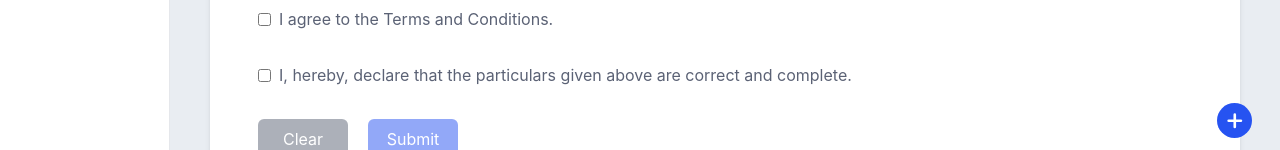
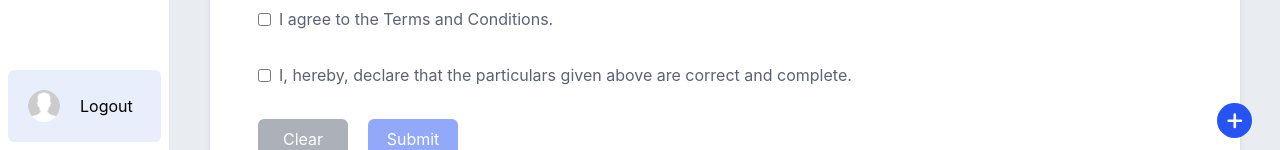
Before and after one commit to aarathi-keyvalue/form, a React (Create React App) app: page /form in a window 1280 px wide. Shown: the part 650-800 px from the top of the page. Built offline with nearby package versions, Linux system fonts and the light colour scheme; no server answers; sample sign-in values are in the browser's storage.

Commit message:
add logout feature

```diff
--- a/src/pages/login/Login.jsx
+++ b/src/pages/login/Login.jsx
@@ -6,7 +6,7 @@ import { useDispatch, useSelector } from "react-redux";
 
 import { Button, Input } from "../../components";
 import { routes } from "../../routes/routes";
-import { authenticate } from "../../store/user";
+import { updateIsAuthenticated } from "../../store/user";
 import LoginFormSchema from "./LoginFormValidation";
 
 const Login = () => {
@@ -31,7 +31,7 @@ const Login = () => {
   const { users } = useSelector((state) => state.users);
 
   const onSignupClick = () => {
-    navigate(`${routes.SIGN_UP}`);
+    navigate(routes.SIGN_UP);
   };
 
   useEffect(() => {
@@ -47,8 +47,8 @@ const Login = () => {
           user.username === data.username && user.password === data.password
       )
     ) {
-      dispatch(authenticate());
-      localStorage.setItem("isAuthenticated", true);
+      dispatch(updateIsAuthenticated("true"));
+      localStorage.setItem("isAuthenticated", "true");
     } else setShowError(true);
     reset();
   };
--- a/src/pages/signup/Signup.jsx
+++ b/src/pages/signup/Signup.jsx
@@ -27,11 +27,12 @@ const Signup = () => {
   const navigate = useNavigate();
 
   const onLoginClick = () => {
-    navigate(`${routes.LOGIN}`);
+    navigate(routes.LOGIN);
   };
 
   const handleFormSubmit = (data) => {
     dispatch(addUser({ username: data.username, password: data.password }));
+    navigate(routes.LOGIN);
     reset();
   };
 
--- a/src/routes/PrivateLayout.jsx
+++ b/src/routes/PrivateLayout.jsx
@@ -1,8 +1,11 @@
 import { useEffect, useState } from "react";
 import { Navigate, Route, Routes, useNavigate } from "react-router-dom";
+import { useDispatch } from "react-redux";
 
 import { routes } from "./routes";
 import { navConstants } from "../constants/common";
+import { Avatar } from "../assets/images";
+import { updateIsAuthenticated } from "../store/user";
 import Form from "../pages/form/Form";
 import Country from "../pages/country/Country";
 import CountryDetail from "../pages/country-detail/CountryDetail";
@@ -11,6 +14,8 @@ const PrivateLayout = () => {
   const [selectedTab, setSelectedTab] = useState();
 
   const navigate = useNavigate();
+  const dispatch = useDispatch();
+
   const { pathname } = window.location;
 
   useEffect(() => {
@@ -22,9 +27,15 @@ const PrivateLayout = () => {
     navigate(path);
   };
 
+  const onLogout = () => {
+    dispatch(updateIsAuthenticated("false"));
+    localStorage.setItem("isAuthenticated", "false");
+  };
+
   return (
     <div className="w-full h-[100vh] flex">
-      <div className="w-1/5 h-full px-2 py-20 flex flex-col gap-y-3 border-r">
+      <div className="w-1/5 h-full flex flex-col justify-between border-r px-2">
+        <div className="pt-20 flex flex-col gap-y-3">
           {navConstants.map((navItem) => (
             <div
               key={navItem.path}
@@ -38,6 +49,13 @@ const PrivateLayout = () => {
               {navItem.label}
             </div>
           ))}
+        </div>
+        <div className="mb-2 px-5 py-5 bg-hawksBlue/50 rounded-md flex items-center gap-x-5">
+          <img src={Avatar} alt="profile" className="w-8 h-8 rounded-full" />
+          <div className="cursor-pointer" onClick={onLogout}>
+            Logout
+          </div>
+        </div>
       </div>
       <Routes>
         <Route path={routes.COUNTRY_LIST} element={<Country />} />
--- a/src/routes/RouteLayout.jsx
+++ b/src/routes/RouteLayout.jsx
@@ -25,7 +25,9 @@ const RouteLayout = () => {
       <Routes>
         <Route
           path={routes.ALL}
-          element={isAuthenticated ? <PrivateLayout /> : <PublicLayout />}
+          element={
+            isAuthenticated === "true" ? <PrivateLayout /> : <PublicLayout />
+          }
         />
       </Routes>
       {showPopup ? (
--- a/src/store/user.js
+++ b/src/store/user.js
@@ -10,12 +10,12 @@ export const usersSlice = createSlice({
     addUser: (state, { payload }) => {
       state.users.push(payload);
     },
-    authenticate: (state) => {
-      state.isAuthenticated = true;
+    updateIsAuthenticated: (state, { payload }) => {
+      state.isAuthenticated = payload;
     },
   },
 });
 
-export const { addUser, authenticate } = usersSlice.actions;
+export const { addUser, updateIsAuthenticated } = usersSlice.actions;
 
 export default usersSlice.reducer;
```
Lines whose indentation alone changed are shown as unchanged.
